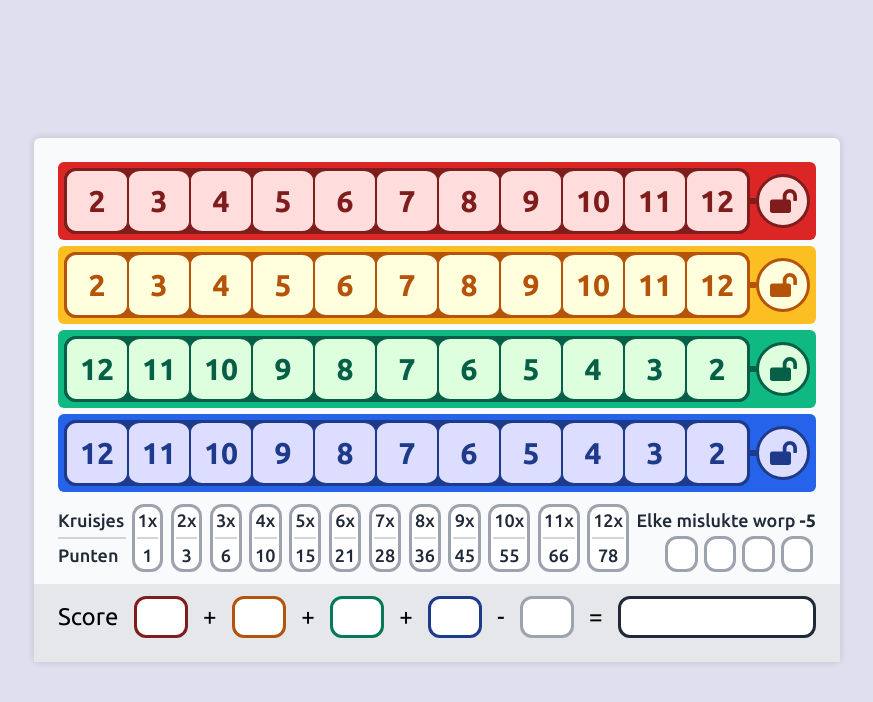
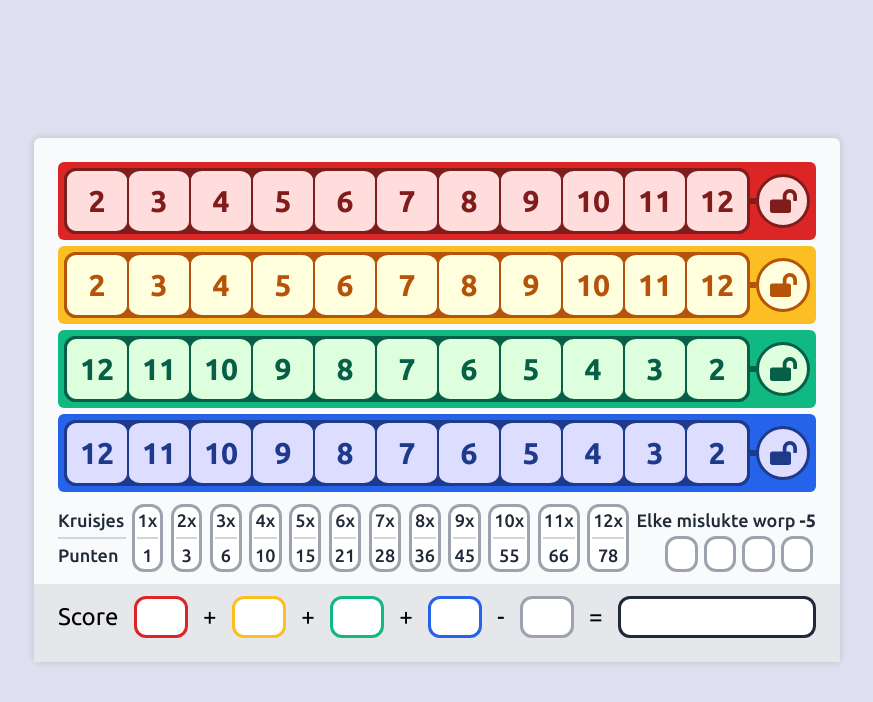
Before and after one commit to laurensrouw/quicks, a React (Create React App) app: page / in a window 1280 px wide. Shown: the top 702 px of the page, without its empty margins (203-1076 px from the left). Built offline with nearby package versions, Linux system fonts and the light colour scheme.

Commit message:
Fix score calc colors

```diff
--- a/src/components/board/ScoreCalc.module.scss
+++ b/src/components/board/ScoreCalc.module.scss
@@ -24,25 +24,25 @@
 .red {
   composes: score;
 
-  border-color: $red-900;
+  border-color: $red-600;
 }
 
 .yellow {
   composes: score;
 
-  border-color: $yellow-700;
+  border-color: $yellow-400;
 }
 
 .green {
   composes: score;
 
-  border-color: $green-700;
+  border-color: $green-500;
 }
 
 .blue {
   composes: score;
 
-  border-color: $blue-900;
+  border-color: $blue-600;
 }
 
 .gray {
```
